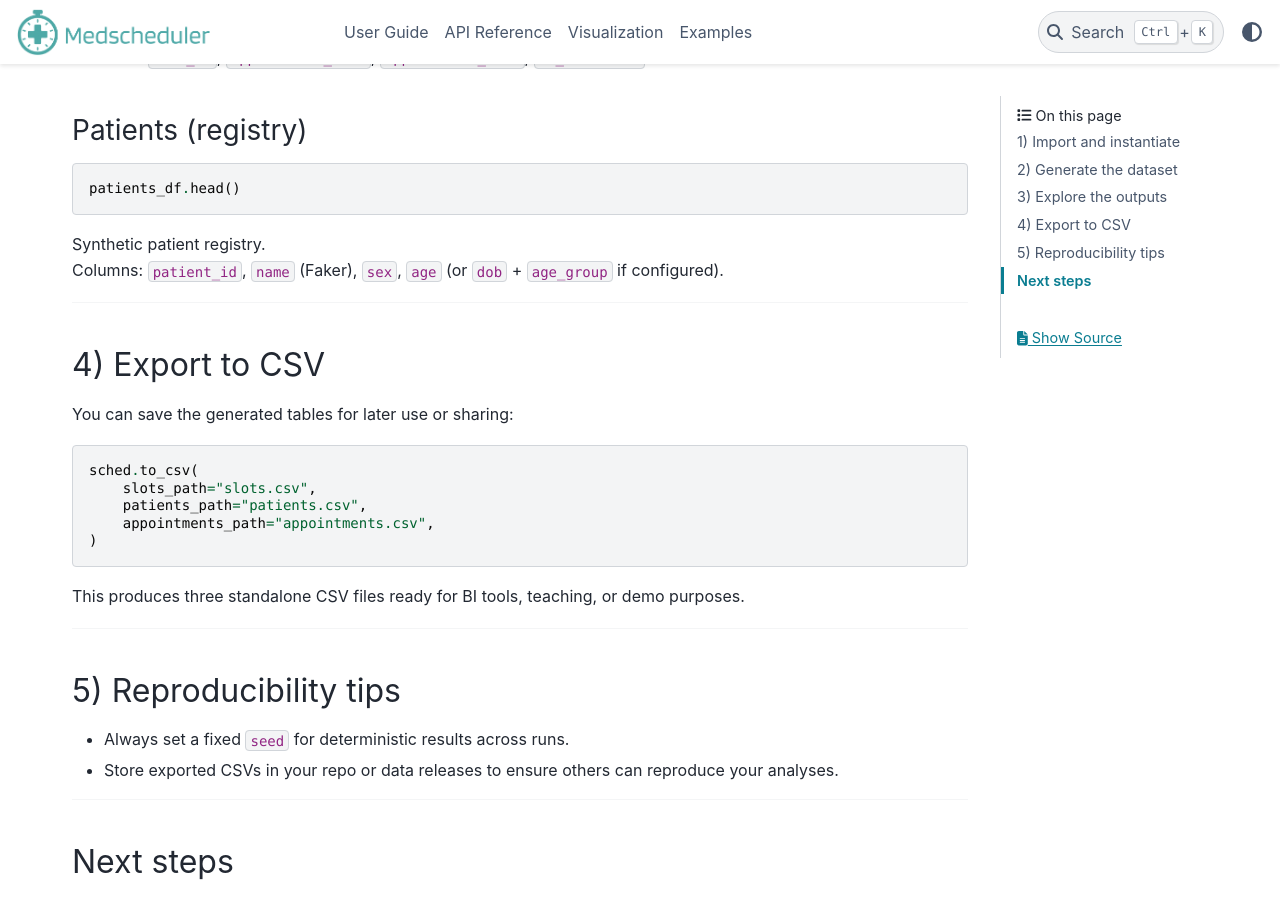
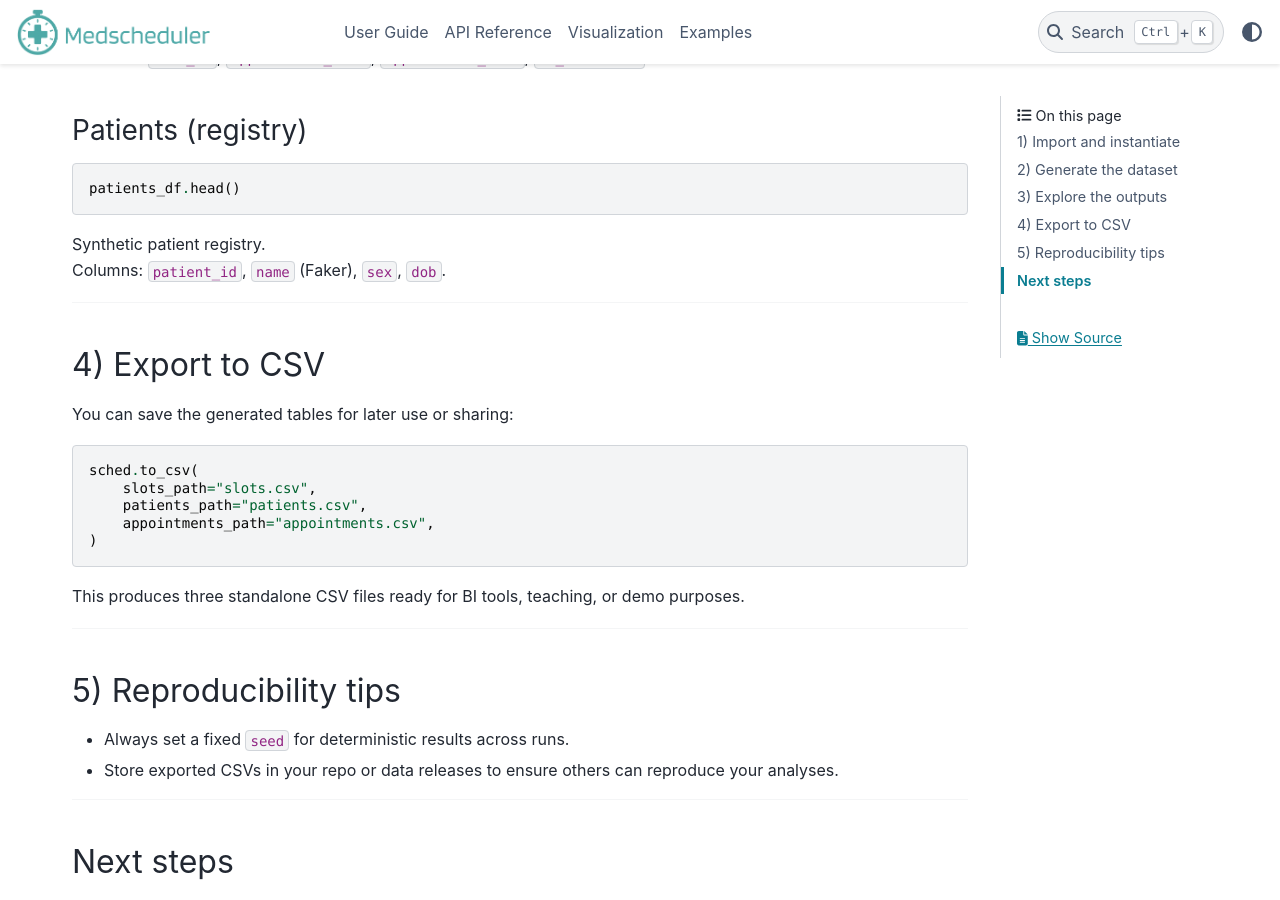
Before and after one commit to carogaltier/medscheduler, a Sphinx documentation site: the page built from docs/user-guide/quickstart.md, in a window 1280 px wide and 900 px high, scrolled down 1783 px. Built offline with Sphinx 7.4.7 and the PyData theme 0.15.4, drawn with Linux system fonts in a browser that asks for light colours.

Commit message:
Update quickstart.md

````diff
--- a/docs/user-guide/quickstart.md
+++ b/docs/user-guide/quickstart.md
@@ -79,7 +79,7 @@ patients_df.head()
 ```
 
 Synthetic patient registry.
-Columns: `patient_id`, `name` (Faker), `sex`, `age` (or `dob` + `age_group` if configured).
+Columns: `patient_id`, `name` (Faker), `sex`, `dob`.
 
 ---
 
````
